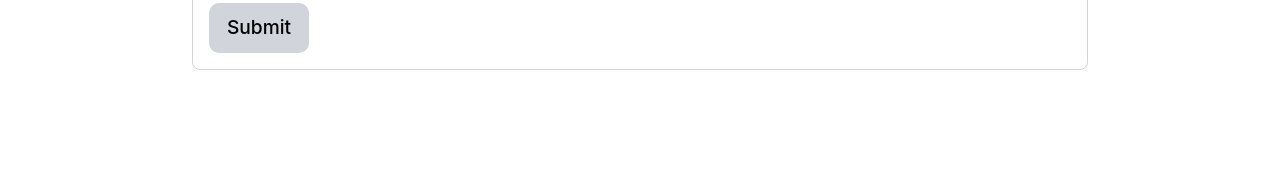
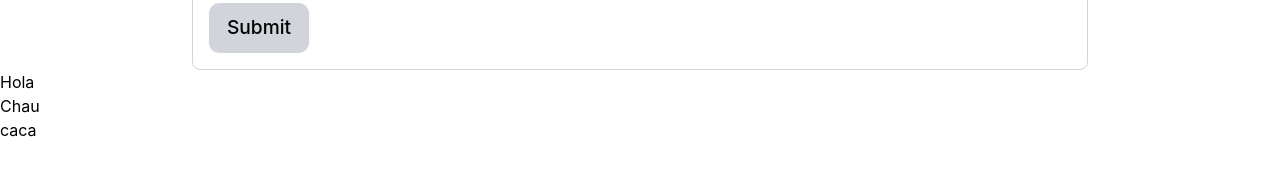
Before and after one commit to matiasdonato/infotendencia, a React (Create React App) app in the folder client/: page /createarticles in a window 1280 px wide. Shown: the part 535-710 px from the top of the page. Built offline with nearby package versions, Linux system fonts and the light colour scheme.

Commit message:
adsense update

```diff
--- a/client/src/App.tsx
+++ b/client/src/App.tsx
@@ -3,7 +3,6 @@ import Nav from "./components/Nav";
 import Articles from "./components/Articles";
 import CreateArticles from "./components/CreateArticles";
 import HomePage from "./components/HomePage";
-import { Helmet } from "react-helmet";
 import {useEffect} from "react"
 
 function App() {
@@ -48,6 +47,9 @@ function App() {
             data-ad-format="auto"
             data-full-width-responsive="true"
           ></ins>
+          <div>
+            <h1>Hola</h1>
+          </div>
           <ins
             className="adsbygoogle"
             style={{ display: 'block' }}
@@ -56,6 +58,9 @@ function App() {
             data-ad-format="auto"
             data-full-width-responsive="true"
           ></ins>
+          <div>
+            <h2>Chau</h2>
+          </div>
           <ins
             className="adsbygoogle"
             style={{ display: 'block' }}
@@ -64,6 +69,9 @@ function App() {
             data-ad-format="auto"
             data-full-width-responsive="true"
           ></ins>
+          <div>
+            <h3>caca</h3>
+          </div>
 
     </div>
   );
```
